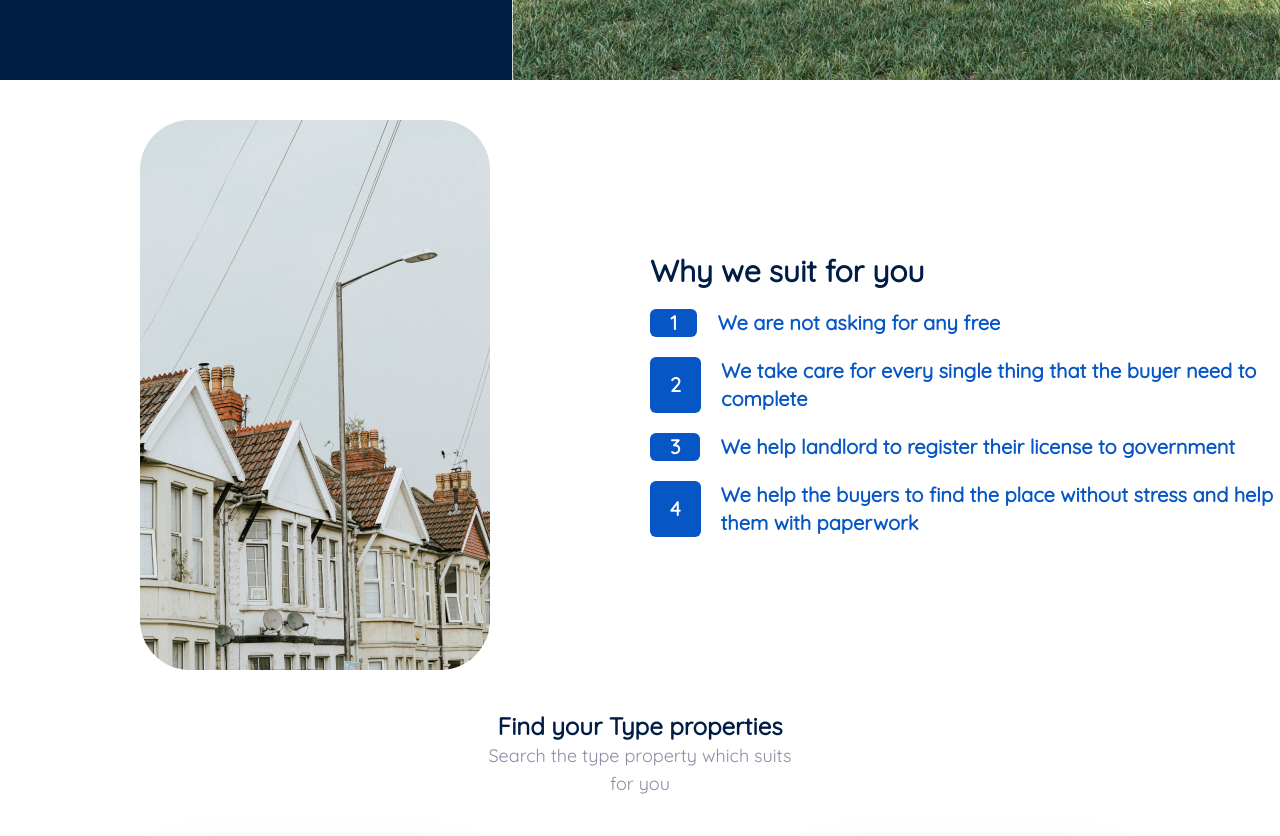
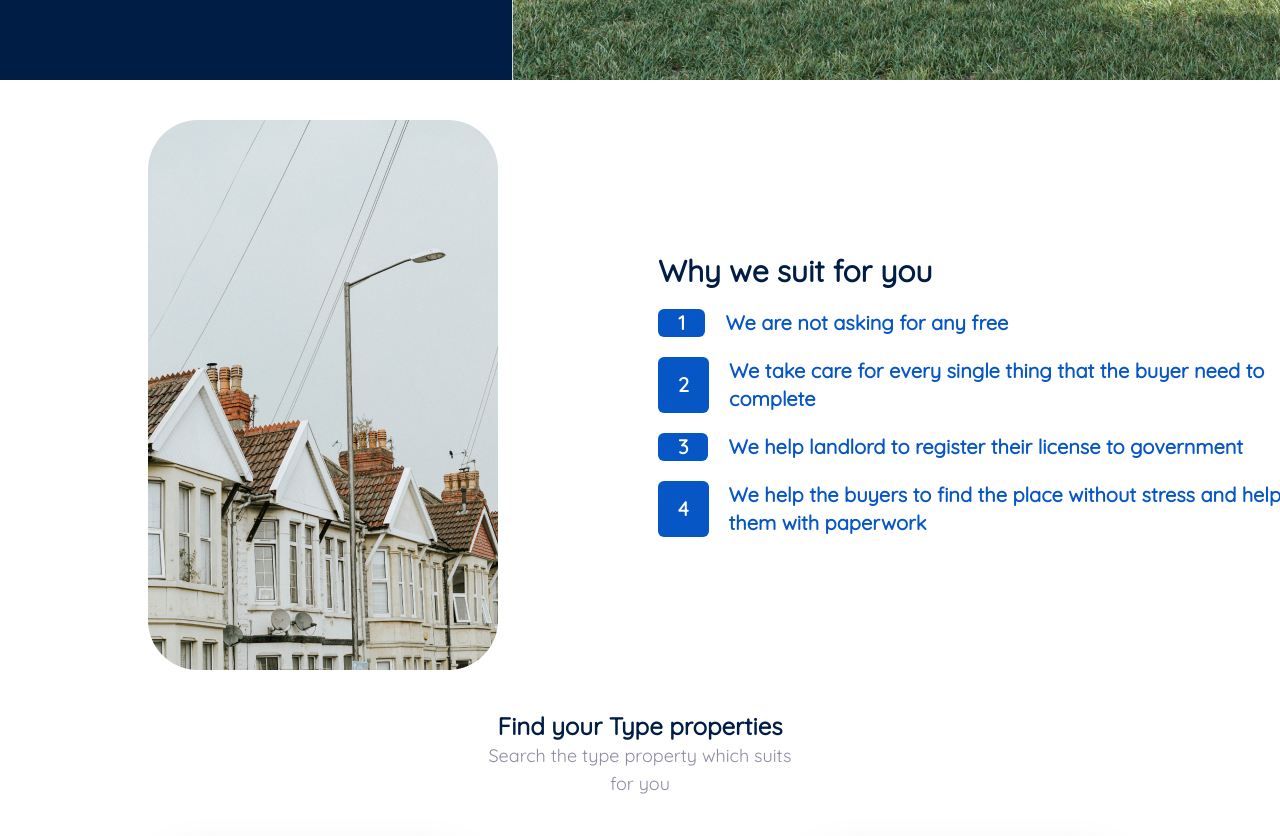
Before and after one commit to danielgen01/nakama_property_page, a React (Vite) app: page / in a window 1280 px wide. Shown: the part 600-1436 px from the top of the page. Built offline with nearby package versions, Linux system fonts and the light colour scheme.

Commit message:
add mx-2

```diff
--- a/src/components/BenefitsBanner/BenefitsBanner.tsx
+++ b/src/components/BenefitsBanner/BenefitsBanner.tsx
@@ -3,7 +3,7 @@ import Benefits_pic from "../../assets/Benefits_pic.png"
 
 const BenefitsBanner = () => {
   return (
-    <div className="benefits-banner mt-10 w-screen">
+    <div className="benefits-banner mt-10 w-screen mx-2">
       <div className="banner-content grid grid-cols-1 place-items-center md:grid-cols-2  gap-5">
         <div className="picture-ctn  justify-center order-2 md:order-1 hidden md:flex ">
           <img src={Benefits_pic} alt="" className="" />
```
